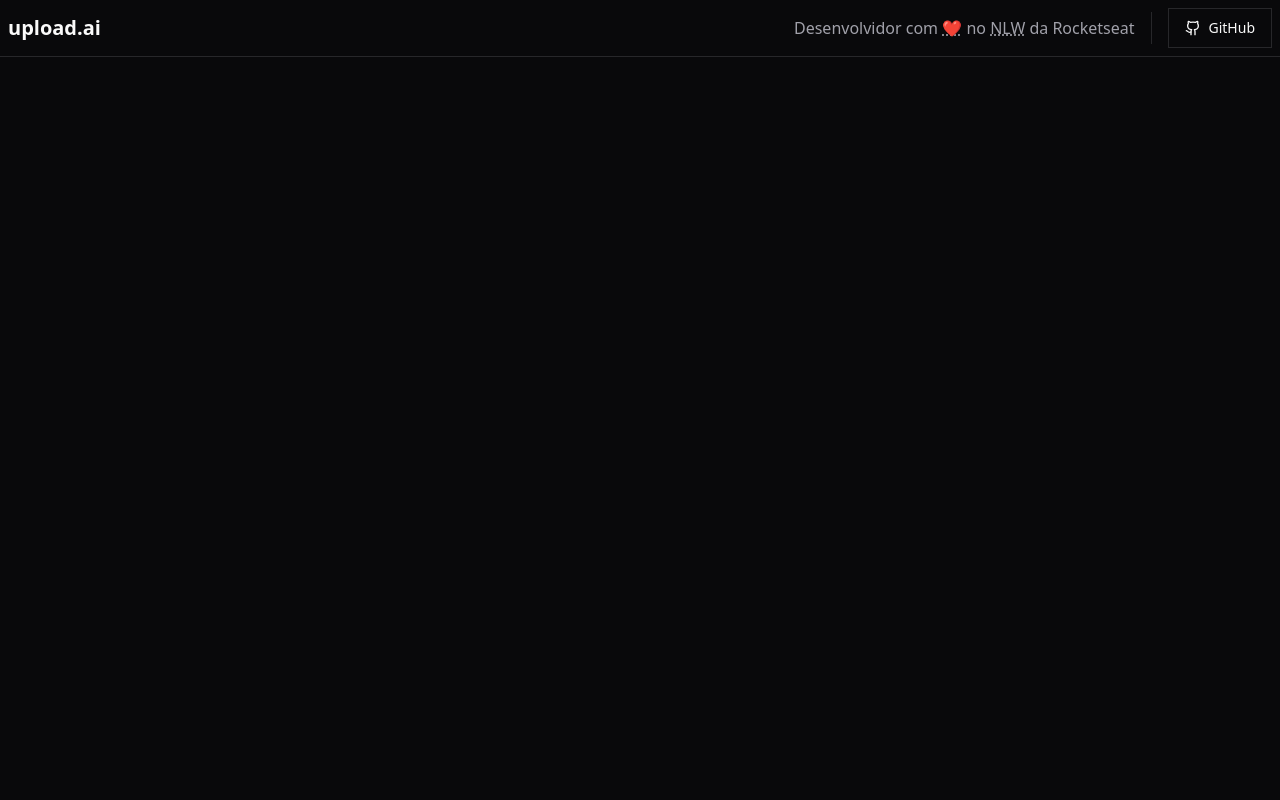
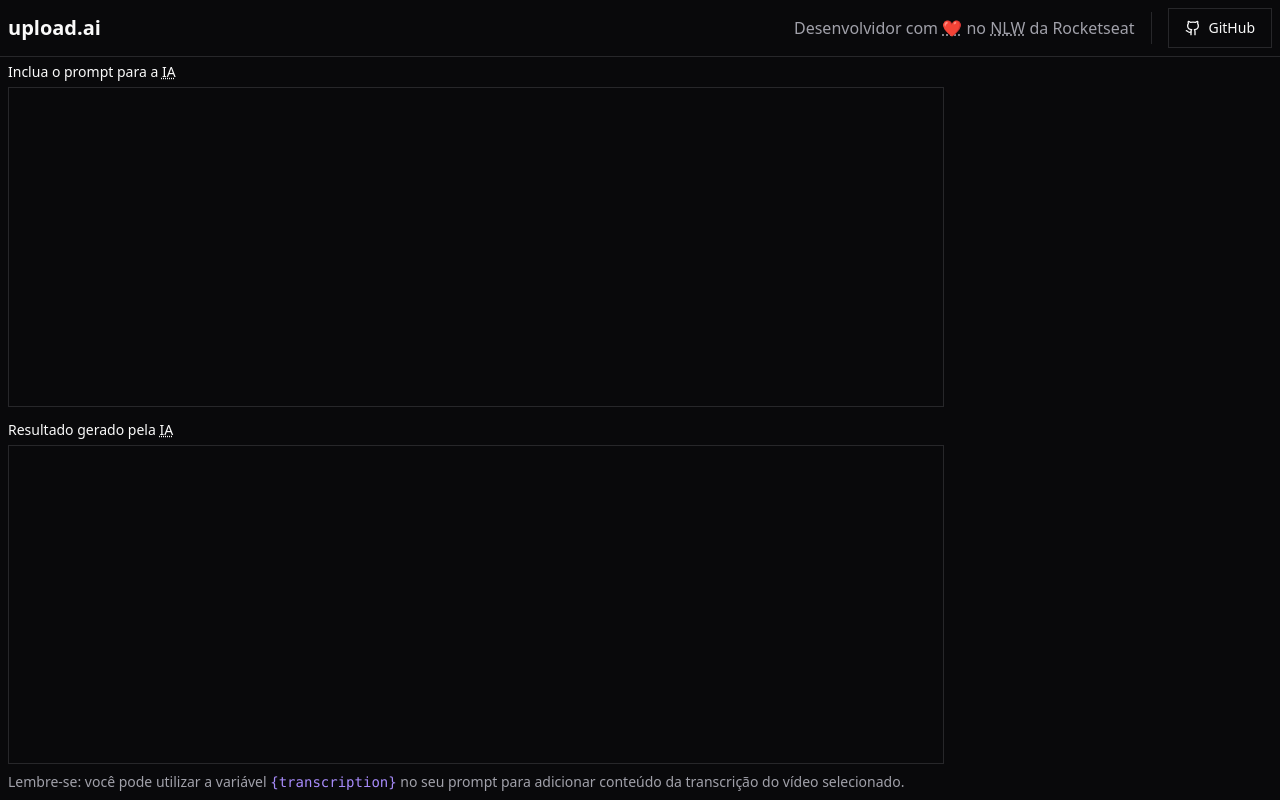
Before and after one commit to ricardospalves/rocketseat-nlw-ia, a React (Vite) app in the folder web/: page / in a window 1280 px wide. Built offline with nearby package versions, Linux system fonts and the light colour scheme.

Commit message:
feat(web): add prompts on App

```diff
--- a/web/src/App.tsx
+++ b/web/src/App.tsx
@@ -1,9 +1,45 @@
+import { PromptField } from './components/prompt-field'
 import { Header } from './layout/header'
 
 export const App = () => {
   return (
-    <div className="min-h-screen">
-      <Header />
+    <div className="flex flex-col min-h-screen">
+      <div className="shrink-0">
+        <Header />
+      </div>
+
+      <main className="flex grow p-2 gap-2">
+        <div className="grow flex flex-col gap-2">
+          <div className="grid grid-rows-2 gap-4 grow">
+            <PromptField
+              label={
+                <>
+                  Inclua o prompt para a{' '}
+                  <abbr title="Inteligência Artificial">IA</abbr>
+                </>
+              }
+            />
+
+            <PromptField
+              label={
+                <>
+                  Resultado gerado pela{' '}
+                  <abbr title="Inteligência Artificial">IA</abbr>
+                </>
+              }
+              readOnly
+            />
+          </div>
+
+          <p className="text-sm text-muted-foreground">
+            Lembre-se: você pode utilizar a variável{' '}
+            <code className="text-violet-400">{'{transcription}'}</code> no seu
+            prompt para adicionar conteúdo da transcrição do vídeo selecionado.
+          </p>
+        </div>
+
+        <div className="w-80"></div>
+      </main>
     </div>
   )
 }
```
